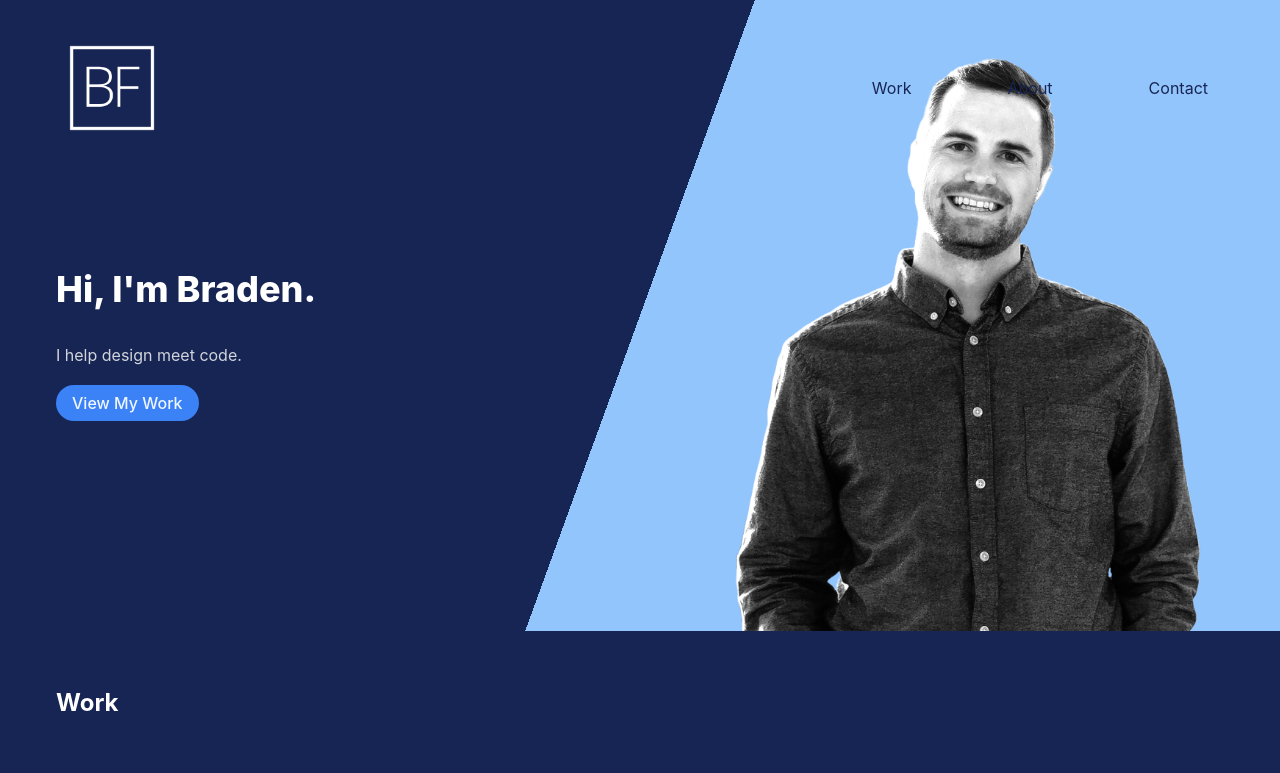
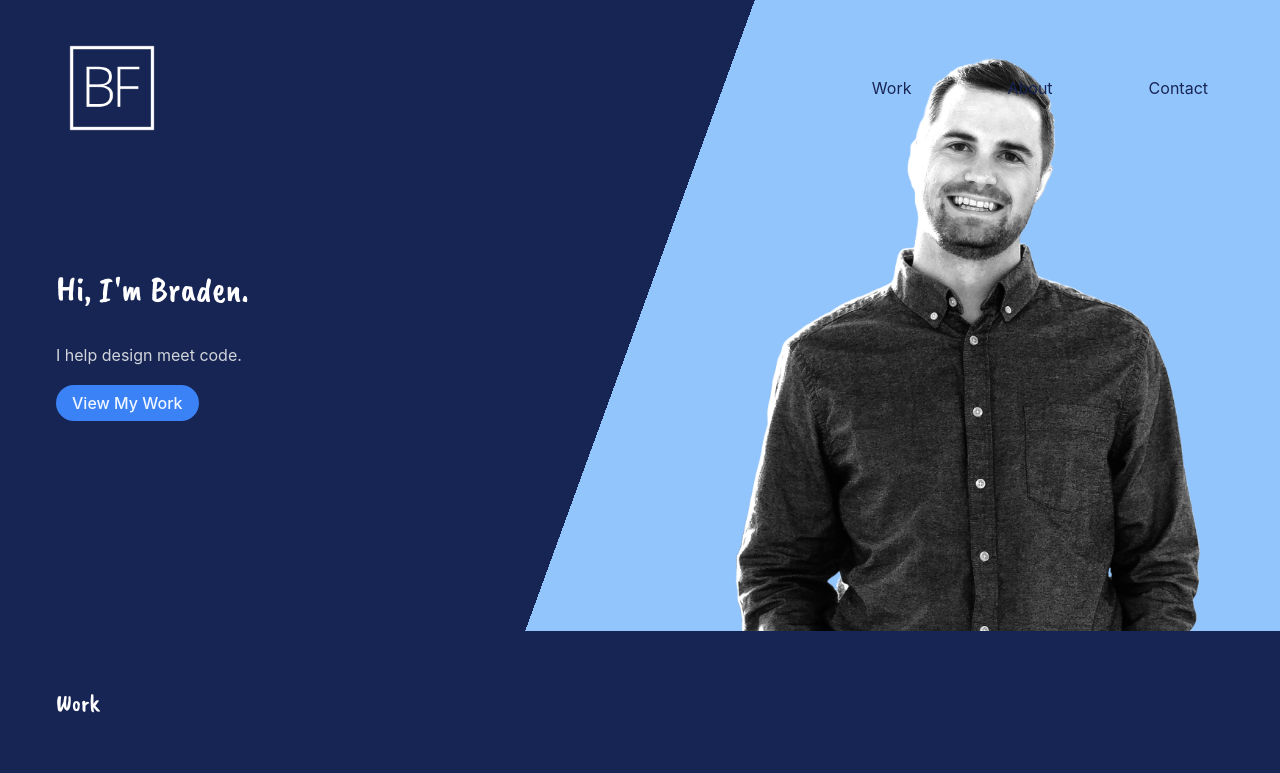
Before and after one commit to bradenfrazer/portfolio, a React (Vite) app: page / in a window 1280 px wide. Shown: the top 773 px of the page. Built offline with nearby package versions, Linux system fonts and the light colour scheme.

Commit message:
custom font

```diff
--- a/package.json
+++ b/package.json
@@ -10,6 +10,7 @@
     "preview": "vite preview"
   },
   "dependencies": {
+    "@fontsource/caveat-brush": "^5.0.8",
     "@heroicons/react": "^2.0.18",
     "class-variance-authority": "^0.7.0",
     "react": "^18.2.0",
--- a/src/App.tsx
+++ b/src/App.tsx
@@ -1,3 +1,5 @@
+import "@fontsource/caveat-brush";
+
 import { About } from "./components/About";
 import { Footer } from "./components/Footer";
 import { Hero } from "./components/Hero";
--- a/tailwind.config.js
+++ b/tailwind.config.js
@@ -2,7 +2,17 @@
 export default {
   content: ["./index.html", "./src/**/*.{js,ts,jsx,tsx}"],
   theme: {
-    extend: {},
+    extend: {
+      typography: {
+        DEFAULT: {
+          css: {
+            "h1, h2": {
+              fontFamily: "'Caveat Brush', sans-serif",
+            },
+          },
+        },
+      },
+    },
   },
   plugins: [require("@tailwindcss/typography")],
 };
```
Also changed, not shown: 1 other file (tests, documents, lock files or other folders).
